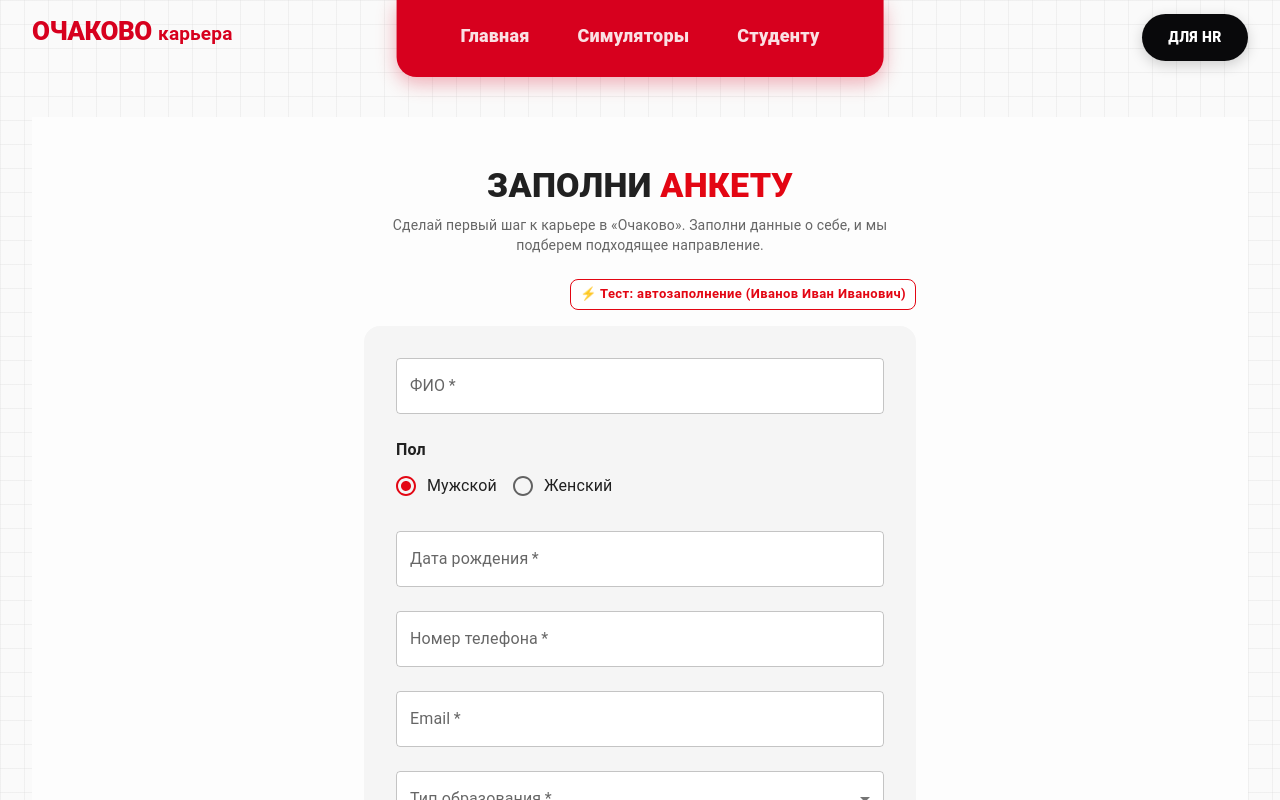
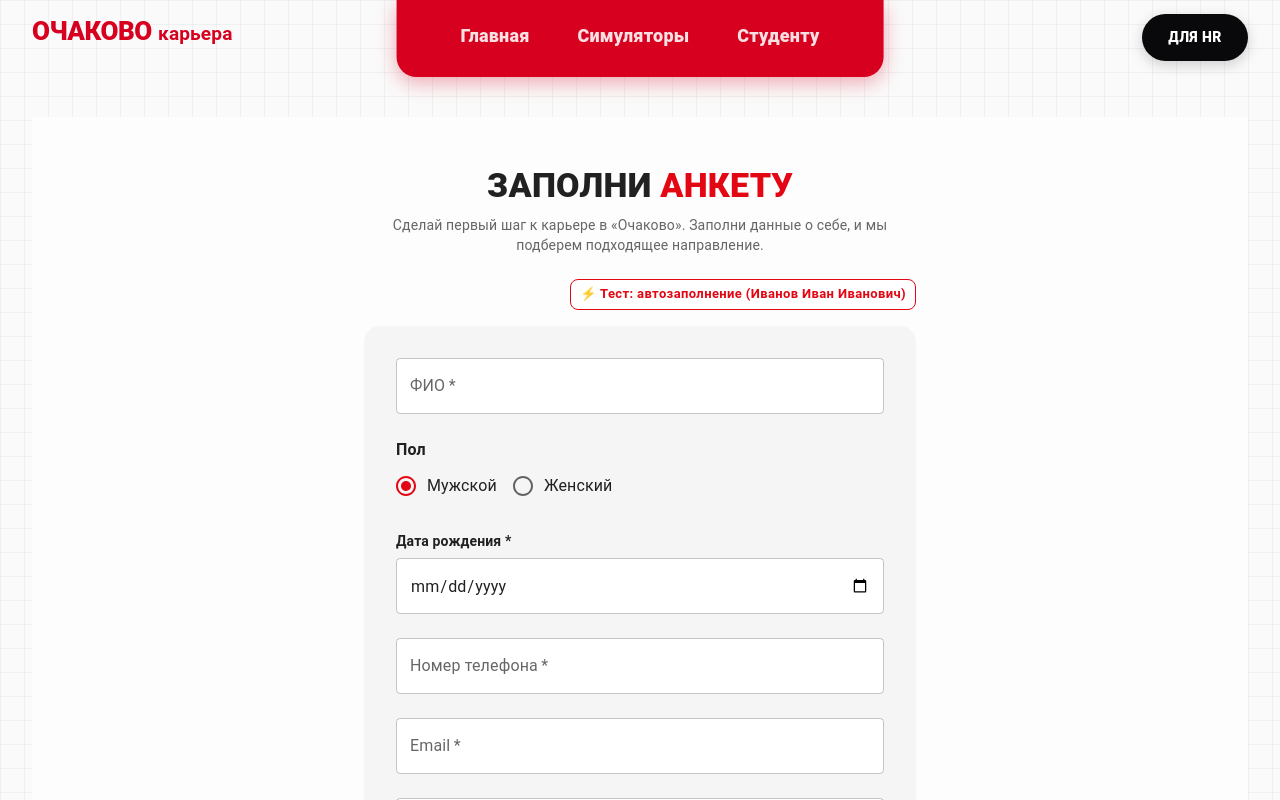
Before and after one commit to Larkiz/ochakovo, a React (Vite) app: page /testques in a window 1280 px wide. Shown: the top 800 px of the page. Built offline with nearby package versions, Linux system fonts and the light colour scheme.

Commit message:
PreEndCommitFix

```diff
--- a/src/pages/Students/TestQues.jsx
+++ b/src/pages/Students/TestQues.jsx
@@ -240,20 +240,20 @@ export function TestQues() {
             </FormControl>
 
             {/* Дата рождения */}
+<Box>
+  <Typography sx={{ fontWeight: 600, color: '#212121', mb: 0.8, fontSize: '14px' }}>
+    Дата рождения *
+  </Typography>
   <TextField
     required
     fullWidth
-              label="Дата рождения"
     name="birthDate"
-              type={isDateActive ? 'date' : 'text'}
-              onFocus={() => setDateFocused(true)}
-              onBlur={() => setDateFocused(false)}
+    type="date"
     value={formData.birthDate}
     onChange={handleChange}
-              InputLabelProps={{ shrink: isDateActive }}
-              slotProps={{ inputLabel: { shrink: isDateActive } }}
     sx={{ bgcolor: '#fff', borderRadius: 1 }}
   />
+</Box>
 
             {/* Номер телефона */}
             <TextField
```
Lines whose indentation alone changed are shown as unchanged.
